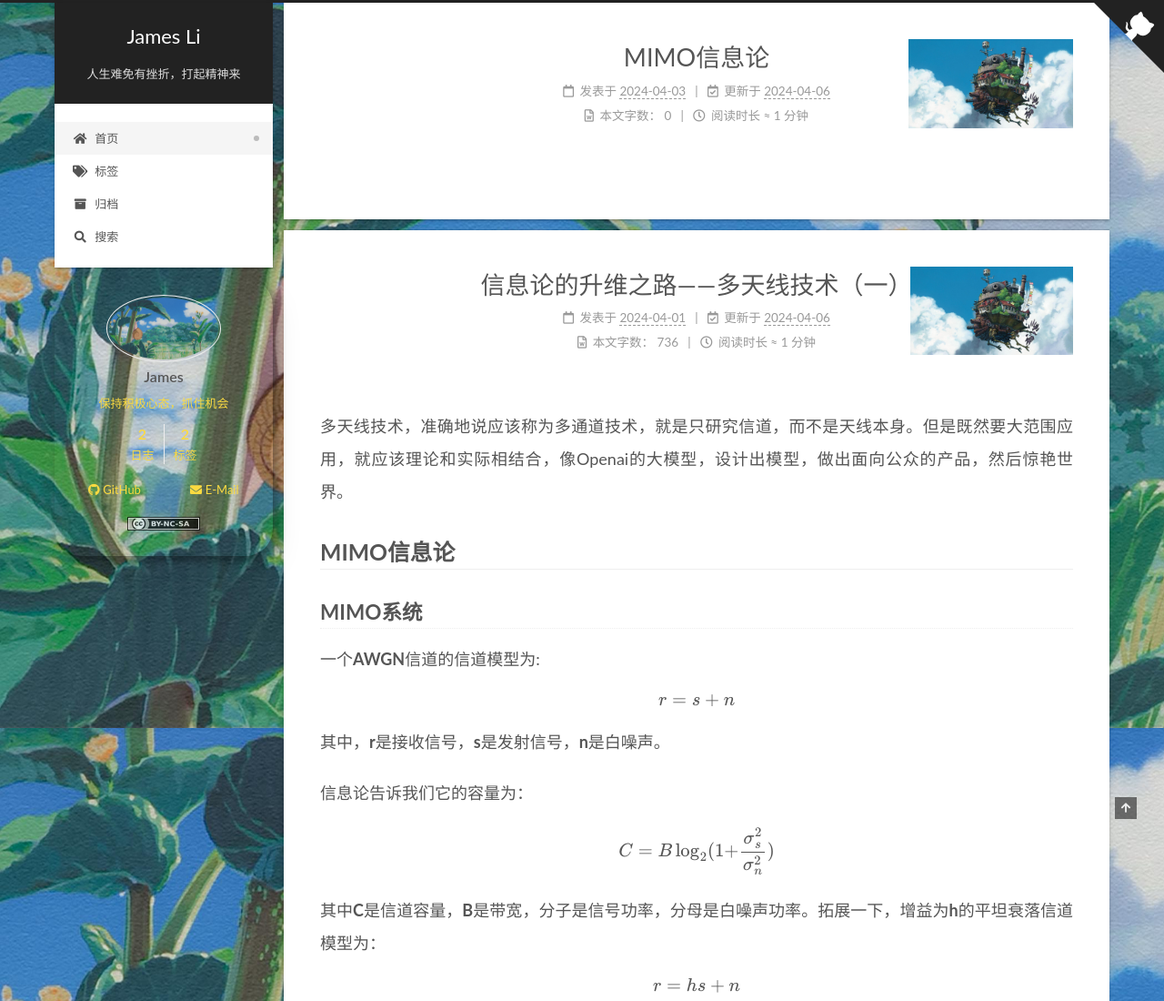
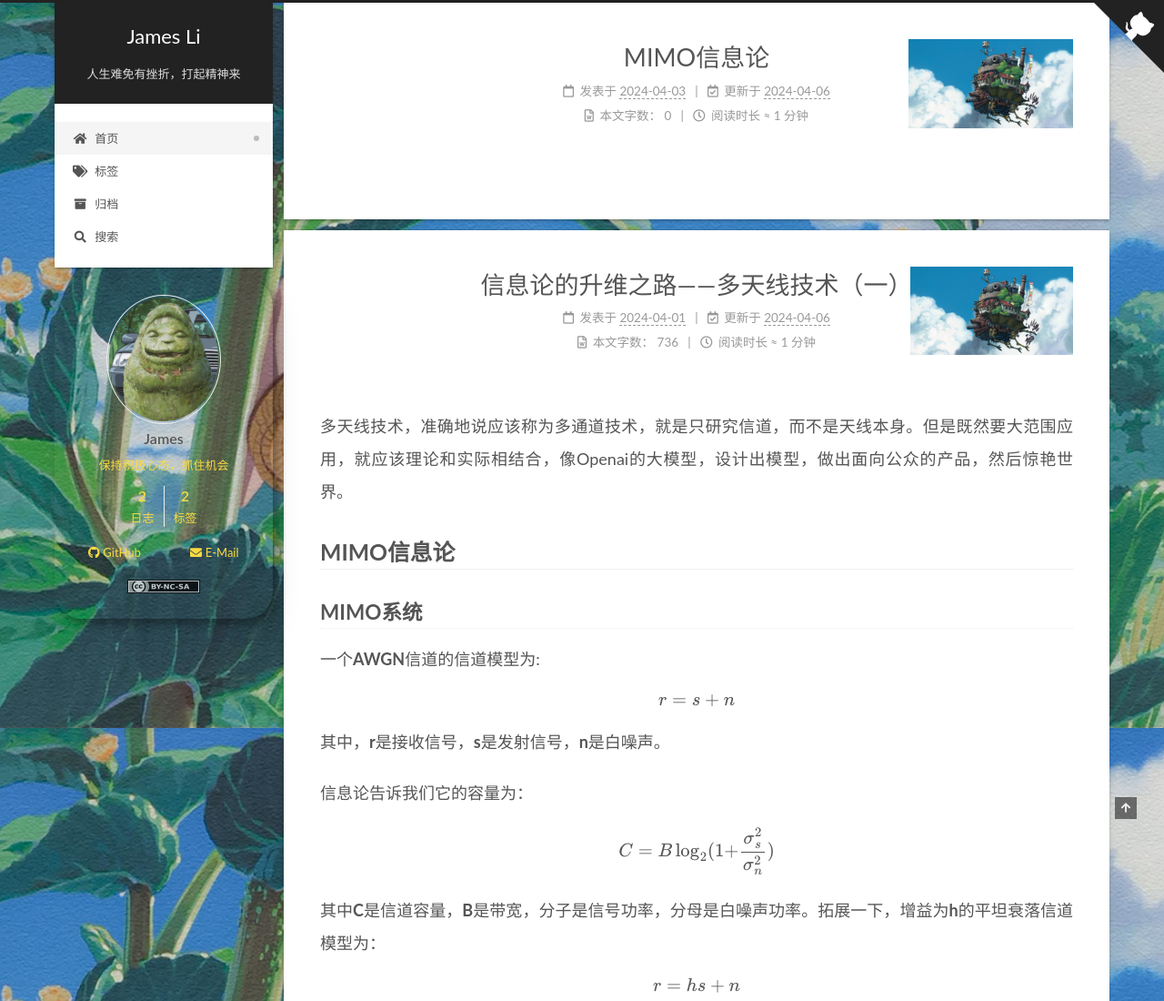
Before and after one commit to nwwwwwwwwwhaowor/nwwwwwwwwwhaowor.github.io, a plain HTML site: page index.html in a window 1280 px wide. Shown: the top 1100 px of the page at 91% size. Drawn offline with nearby package versions, Linux system fonts and the light colour scheme; some packages are replaced by stand-ins of ours; a script that the page names is missing.

Commit message:
Site updated: 2024-04-06 16:17:04

```diff
--- a/css/main.css
+++ b/css/main.css
@@ -1269,7 +1269,7 @@ pre .javascript .function {
 }
 .links-of-author a::before,
 .links-of-author span.exturl::before {
-  background: #baf6ff;
+  background: #ffffe7;
   border-radius: 50%;
   content: ' ';
   display: inline-block;
--- a/index.html
+++ b/index.html
@@ -184,7 +184,7 @@
     <link itemprop="mainEntityOfPage" href="http://example.com/2024/04/03/MIMO%E4%BF%A1%E6%81%AF%E8%AE%BA/">
 
     <span hidden itemprop="author" itemscope itemtype="http://schema.org/Person">
-      <meta itemprop="image" content="/images/m1.jpg">
+      <meta itemprop="image" content="/images/m3.png">
       <meta itemprop="name" content="James">
       <meta itemprop="description" content="保持积极心态，抓住机会">
     </span>
@@ -262,7 +262,7 @@
     <link itemprop="mainEntityOfPage" href="http://example.com/2024/04/01/MIMO%E5%A4%9A%E7%BB%B4/">
 
     <span hidden itemprop="author" itemscope itemtype="http://schema.org/Person">
-      <meta itemprop="image" content="/images/m1.jpg">
+      <meta itemprop="image" content="/images/m3.png">
       <meta itemprop="name" content="James">
       <meta itemprop="description" content="保持积极心态，抓住机会">
     </span>
@@ -401,7 +401,7 @@
       <div class="site-overview-wrap sidebar-panel">
         <div class="site-author motion-element" itemprop="author" itemscope itemtype="http://schema.org/Person">
     <img class="site-author-image" itemprop="image" alt="James"
-      src="/images/m1.jpg">
+      src="/images/m3.png">
   <p class="site-author-name" itemprop="name">James</p>
   <div class="site-description" itemprop="description">保持积极心态，抓住机会</div>
 </div>
```
Also changed, not shown: 2024/04/01/MIMO多维/index.html (+2 -2 lines), 2024/04/03/MIMO信息论/index.html (+2 -2 lines), archives/2024/04/index.html (+1 -1 lines), archives/2024/index.html (+1 -1 lines), archives/index.html (+1 -1 lines), search.xml (+8 -8 lines), tags/index.html (+1 -1 lines), tags/mimo/index.html (+1 -1 lines), tags/信息论/index.html (+1 -1 lines), images/m3.png (added).
